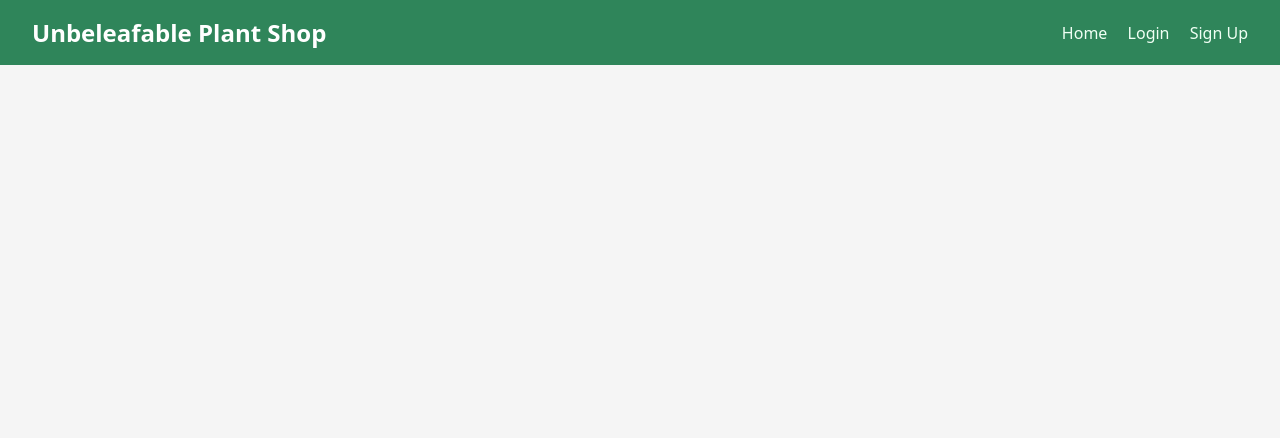
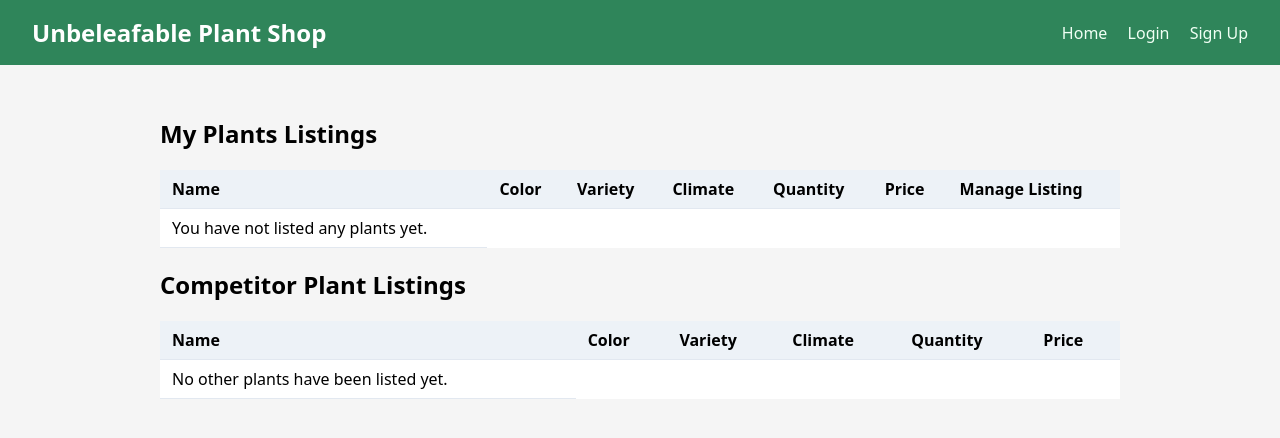
Before and after one commit to cs-rrcc/plant-shop, a Python web app: template templates/seller_dashboard.html in a window 1280 px wide. Shown: the top 438 px of the page. Run offline with Jinja, Linux system fonts and the light colour scheme; the template is opened without the code that fills it, so the values that code supplies are empty.

Commit message:
Populated all HTML files for login, sign up, view plant dashboard, create plant, and update plant functionality. Also added CSS for buttons.

```diff
--- a/static/styles.css
+++ b/static/styles.css
@@ -70,7 +70,7 @@ main {
 }
 
 /* ---------- Buttons/Links ---------- */
-a.button-link {
+a.button-link, .button {
     display: inline-block;
     padding: 0.5rem 0.9rem;
     border-radius: 4px;
@@ -80,7 +80,7 @@ a.button-link {
     font-size: 0.9rem;
 }
 
-a.button-link:hover {
+a.button-link:hover, .button:hover {
     background: #2c5282;
 }
 
--- a/templates/base.html
+++ b/templates/base.html
@@ -48,7 +48,13 @@
     {% block main %}{% endblock %}
 </main>
 
-<script>
+{% block scripts %}
+<script type="text/javascript">
+    //For update and create plant buttons in tables.
+    function simple_action(target) {
+        window.location = target;
+    }
+
     // Hide flash messages after 5 seconds
     window.addEventListener('DOMContentLoaded', function () {
         const flashContainer = document.getElementById('flash-messages');
@@ -57,7 +63,6 @@
         setTimeout(() => flashContainer.style.display = 'none', 5000);
     });
 </script>
-
-{% block scripts %}{% endblock %}
+{% endblock %}
 </body>
 </html>
--- a/templates/customer_dashboard.html
+++ b/templates/customer_dashboard.html
@@ -1,6 +1,6 @@
 {% extends 'base.html' %}
 {% block header %}
-{{ super() }}
+    {{ super() }}
 {% endblock %}
 {% block main %}
 {% endblock %}
--- a/templates/seller_dashboard.html
+++ b/templates/seller_dashboard.html
@@ -1,6 +1,72 @@
 {% extends 'base.html' %}
 {% block header %}
-{{ super() }}
+    {{ super() }}
 {% endblock %}
 {% block main %}
+    <h2>My Plants Listings</h2>
+    <table>
+        <tr>
+            <th>Name</th>
+            <th>Color</th>
+            <th>Variety</th>
+            <th>Climate</th>
+            <th>Quantity</th>
+            <th>Price</th>
+            <th>Manage Listing</th>
+        </tr>
+
+    {% if seller_listings %}
+        {% for listing in seller_listings %}
+            <tr>
+                <td> {{listing.name}} </td>
+                <td> {{listing.color}} </td>
+                <td> {{listing.variety}} </td>
+                <td> {{listing.climate}} </td>
+                <td> {{listing.quantity}} </td>
+                <td> {{listing.price}} </td>
+                <td>
+                    <a href="{{ url_for('update_plant', plant_id=listing.id) }}">
+                        <button class="button">Update {{listing.name}} Listing</button>
+                    </a>
+                </td>
+            </tr>
+        {% endfor %}
+    {% else %}
+            <tr>
+                <td>You have not listed any plants yet.</td>
+            </tr>
+    {% endif %}
+    </table>
+
+    <h2>Competitor Plant Listings</h2>
+    <table>
+        <tr>
+            <th>Name</th>
+            <th>Color</th>
+            <th>Variety</th>
+            <th>Climate</th>
+            <th>Quantity</th>
+            <th>Price</th>
+        </tr>
+
+    {% if all_listings %}
+        {% for listing in all_listings %}
+            {% if current_user.id != listing.seller_id %}
+                <tr>
+                    <td> {{listing.name}} </td>
+                    <td> {{listing.color}} </td>
+                    <td> {{listing.variety}} </td>
+                    <td> {{listing.climate}} </td>
+                    <td> {{listing.quantity}} </td>
+                    <td> {{listing.price}} </td>
+                </tr>
+            {% endif %}
+        {% endfor %}
+    {% else %}
+            <tr>
+                <td>No other plants have been listed yet.</td>
+            </tr>
+    {% endif %}
+    </table>
+
 {% endblock %}
```
Also changed, not shown: templates/create_plant.html (+41 -1 lines), templates/error.html (+6 -1 lines), templates/index.html (+12 -1 lines), templates/login.html (added, +26 -0 lines), templates/signup.html (added, +41 -0 lines), templates/update_plant.html (+41 -1 lines).
